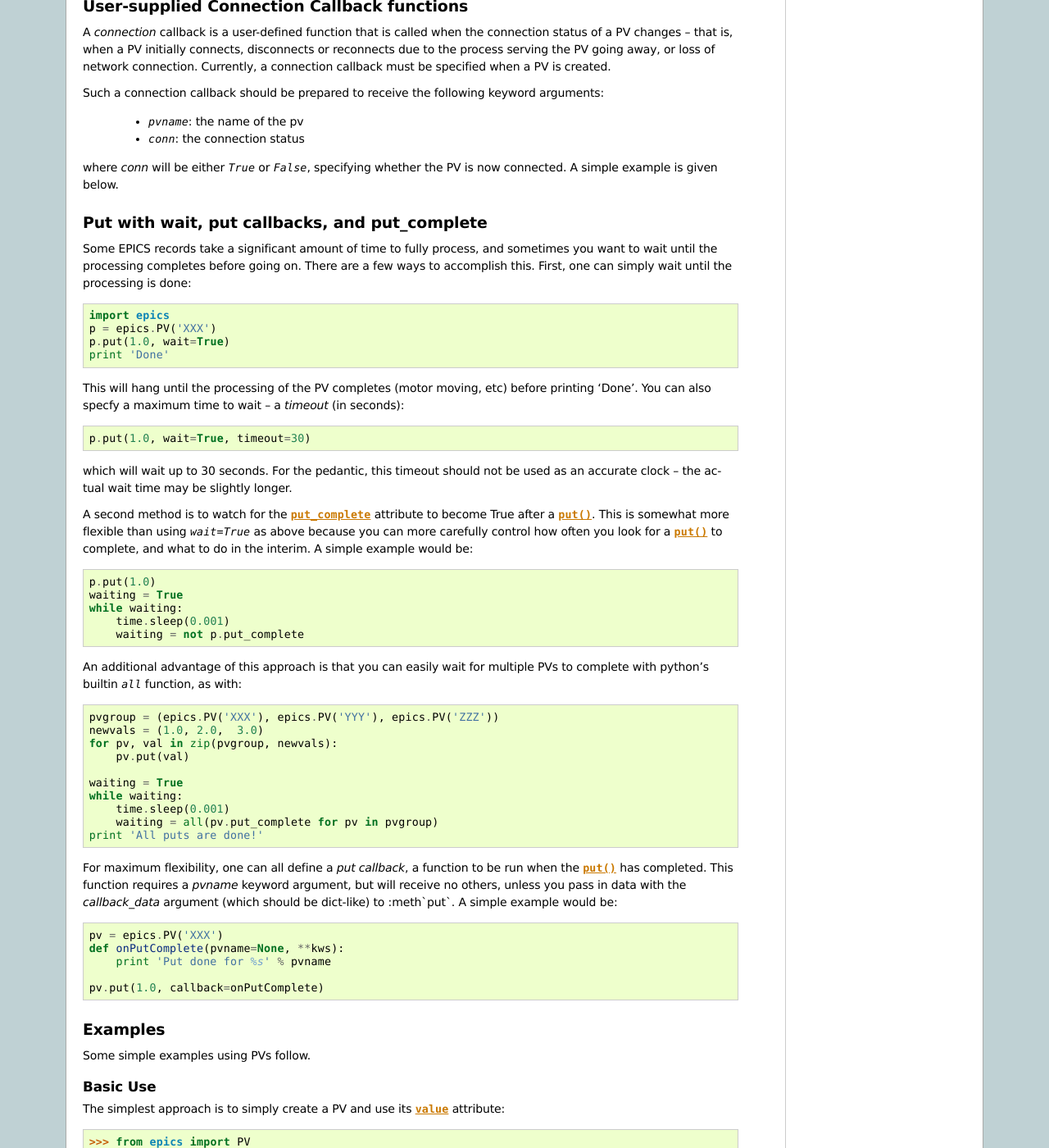
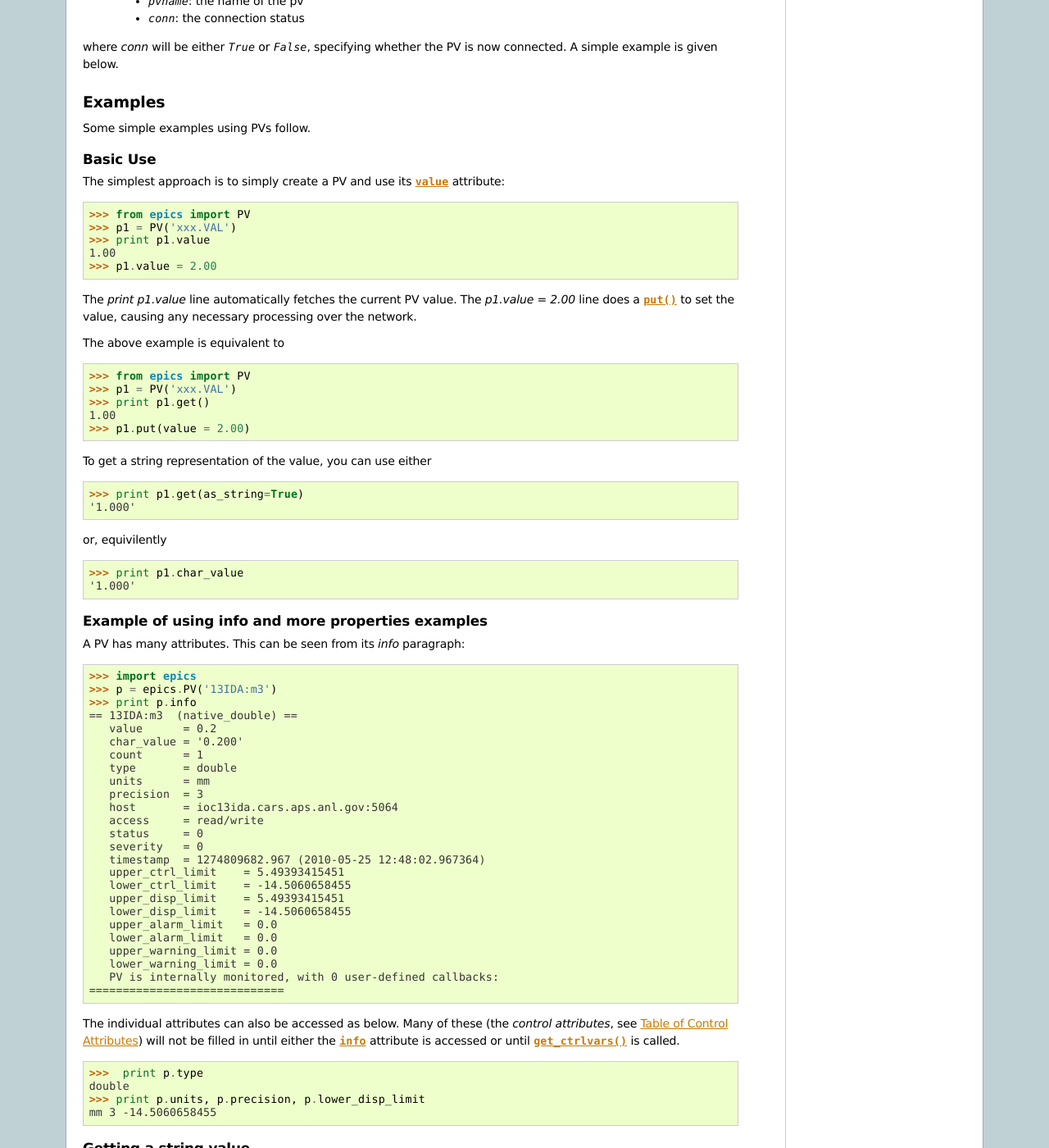
Before and after one commit to pyepics/pyepics, a Sphinx documentation site: the page built from doc/pv.rst, in a window 1280 px wide and 1400 px high, scrolled down 7040 px. Shown: the whole window at 82% size. Built offline with Sphinx 7.4.7, drawn with Linux system fonts in a browser that asks for light colours; formulas are drawn with MathJax 3; the version number is read from the project's files by our own code; some of the changed text lies outside the part shown.

Commit message:
Revert "doc changes" for simpler merging with angus's branch
This reverts commit 4c6f08e6a5d0b60d9b86efdf2564d355bd82706b.

```diff
--- a/doc/_templates/indexsidebar.html
+++ b/doc/_templates/indexsidebar.html
@@ -1,14 +1,9 @@
 <h3>Download</h3>
 <p>Current version: <b>{{ release }}</b></p>
 <p>Download from:
-<ul>
-  <li>&nbsp; &nbsp; <a href="http://pypi.python.org/pypi/epics/">PyPI (Python.org)</a>
-  <li>&nbsp; &nbsp; <a href="http://cars9.uchicago.edu/software/python/pyepics3/src/">
+  <a href="http://cars9.uchicago.edu/software/python/pyepics3/src/">
     cars.uchicago.edu</a>
-</ul>
 <p>
-
-Development version: <br> <a href="https://github.com/newville/pyepics/">github.com</a> <br>
 
 This documentation is also available in
  <a href="http://cars9.uchicago.edu/software/python/pyepics3/pyepics3.pdf">PDF Format</a>
--- a/doc/installation.rst
+++ b/doc/installation.rst
@@ -94,6 +94,3 @@ Epics Open License:
 
 
 .. include:: ../license.txt
-
-
-.
--- a/doc/overview.rst
+++ b/doc/overview.rst
@@ -154,7 +154,8 @@ quite good.
   :param count:  number of elements to return for array data.
   :type count:  integer
 
-   :param as_numpy:  whether to return the Numerical Python representation for array data.
+   :param as_numpy:  whether to return the Numerical Python representation
+   for array data.
    :type as_numpy:  ``True``/``False``
 
 
@@ -400,33 +401,34 @@ avoiding the C API altogether, migration to Python3 is greatly simplified.
 PyEpics3 does work with both Python 2.* and 3.*.
 
 
+
 Status and To-Do List
-=======================
+=====================
 
 The Epics3 package is under active development.   The current status is that
 most features are working well, and it is starting to be used in production
 code, but more testing and better tests are needed.
 
-The package is targeted and tested to work with Python 2.5, 2.6, 2.7, and
-3.1 simultaneously (that is, the same code is meant to support all
-versions).  Currently, the package works with Python 3.1, but is not
-extremely well-tested.
+The package is targeted and tested to work with Python 2.5, 2.6, and 3.1
+simultaneously (that is, the same code is meant to support all versions).
+Currently, the package works with Python 3.1, but is not extremely
+well-tested.
 
 There are several desired features are left undone or unfinished:
 
- *  port CaChannel interface, ca_util, epicsPV (and other interfaces??) to use epics.ca
+ *  port CaChannel interface (and others??) to use epics.ca
 
  *  add more "devices", including low-level epics records.
+
+ *  improve wx_motor.py to be a stand-alone app with:
+     - dialog window to select a set of motors for an "instrument"
+     - enable "save/restore" for named positions of all motors
+       in an instrument, with options to prompt-for-restore and
+       prompt-for-restore-per-motor.
+     - config file per instrument to allow loading a saved
+       instrument definition, with saved positions
+     - tabbed/notebook interface for multiple instruments.
 
  *  further testing for Python 3.1
 
  *  further testing for threading and 'contexts'.
-
- *  include dedicate epics db records to facilitate better automated testing.
-
- *  build and distribute example Epics applications, such as:
-
-     - PV stripcharter
-     - Probe replacement
-     - application to manage saved "positions" of multiple PVs in an
-       "instrument".
--- a/doc/pv.rst
+++ b/doc/pv.rst
@@ -109,11 +109,6 @@ callbacks to be executed when the PV changes.
    :type callback: ``None`` or a valid python function
    :param callback_data: extra data to pass on to a user-supplied callback function.
 
-The `wait` and `callback` arguments, as well as the :attr:`put_complete`
-attribute give a few options  for ensuring that a :meth:`put` has
-completed, or being notified when it has completed.   See
-:ref:`pv-putwait-label` for more details.
-
 
 ..  _pv-get-ctrlvars-label:
 
@@ -170,8 +165,9 @@ completed, or being notified when it has completed.   See
    :param callback: user-supplied function to run when PV changes.
    :type callback: None or callable
    :param index: identifying key for this callback
-   :param with_ctrlvars:  whether to (try to) make sure that accurate  ``control values`` will be sent to the callback.
-   :type index: None (integer will be produced) or immutable
+   :param with_ctrlvars:  whether to (try to) make sure that accurate
+   ``control values`` will be sent to the callback.
+   :type index:: None (integer will be produced) or immutable
    :param kw: additional keyword/value arguments to pass to each execution of the callback.
    :rtype:  integer
 
@@ -319,11 +315,6 @@ assigned to.  The exception to this rule is the :attr:`value` attribute.
 .. attribute:: lower_ctrl_limit
 
    These are all the various kinds of limits for a PV.
-
-.. attribute:: put_complete
-
-   a boolean (``True``/``False``) value for whether the most recent
-   :meth:`put`  has completed.
 
 .. attribute:: callbacks
 
@@ -500,75 +491,10 @@ where *conn* will be either `True` or `False`, specifying whether the PV is
 now connected.   A simple example is given below.
 
 
-..  _pv-putwait-label:
-
-Put with wait, put callbacks, and  put_complete
-========================================================
-
-Some EPICS records take a significant amount of time to fully process, and
-sometimes you want to wait until the processing completes before going on.
-There are a few ways to accomplish this.  First, one can simply wait until
-the processing is done::
-
-    import epics
-    p = epics.PV('XXX')
-    p.put(1.0, wait=True)
-    print 'Done'
-
-This will hang until the processing of the PV completes (motor moving, etc)
-before printing 'Done'.   You can also specfy a maximum time to wait -- a
-*timeout* (in seconds)::
-
-    p.put(1.0, wait=True, timeout=30)
-
-which will wait up to 30 seconds.  For the pedantic, this timeout should
-not be used as an accurate clock -- the actual wait time may be slightly
-longer.
-
-A second method is to watch for the :attr:`put_complete` attribute to
-become  True after a :meth:`put`.  This is somewhat more flexible than
-using `wait=True` as above because you can more carefully control how often
-you look for a :meth:`put` to complete, and what to do in the interim.  A
-simple example would be::
-
-    p.put(1.0)
-    waiting = True
-    while waiting:
-        time.sleep(0.001)
-        waiting = not p.put_complete
-
-An additional advantage of this approach is that you can easily wait for
-multiple PVs to complete with python's builtin `all` function, as with::
-
-    pvgroup = (epics.PV('XXX'), epics.PV('YYY'), epics.PV('ZZZ'))
-    newvals = (1.0, 2.0,  3.0)
-    for pv, val in zip(pvgroup, newvals):
-        pv.put(val)
-
-    waiting = True
-    while waiting:
-        time.sleep(0.001)
-        waiting = all(pv.put_complete for pv in pvgroup)
-    print 'All puts are done!'
-
-For maximum flexibility, one can all define a *put callback*, a function to
-be run when the :meth:`put` has completed.   This function requires a
-*pvname* keyword argument, but will receive no others, unless you pass in
-data with the *callback_data* argument (which should be dict-like) to
-:meth`put`.   A simple example would be::
-
-    pv = epics.PV('XXX')
-    def onPutComplete(pvname=None, **kws):
-        print 'Put done for %s' % pvname
-
-    pv.put(1.0, callback=onPutComplete)
-
-
-
 ..  _pv-examples-label:
 
 Examples
-============
+=========
 
 Some simple examples using PVs follow.
 
@@ -683,6 +609,26 @@ Or (equivalently):
 
 The :attr:`value` attribute is the only attribute that can be set.
 
+Example of put with wait
+~~~~~~~~~~~~~~~~~~~~~~~~~~~
+
+Some EPICS records take a significant amount of time to fully process.  And
+sometimes you want to wait until the processing completes before going on::
+
+    import epics
+    p = epics.PV('XXX')
+    p.put(1.0, wait=True)
+    print 'Done'
+
+This will wait until the processing completes (motor moving, etc) before
+printing 'Done'.   You can also specfy a maximum time to wait -- a
+*timeout* (in seconds)::
+
+    p.put(1.0, wait=True, timeout=30)
+
+which will wait up to 30 seconds.  For the pedantic, this timeout should
+not be used as an accurate clock -- the actual wait time may be slightly
+longer.
 
 
 Example of simple callback
```
Also changed, not shown: license.txt.
